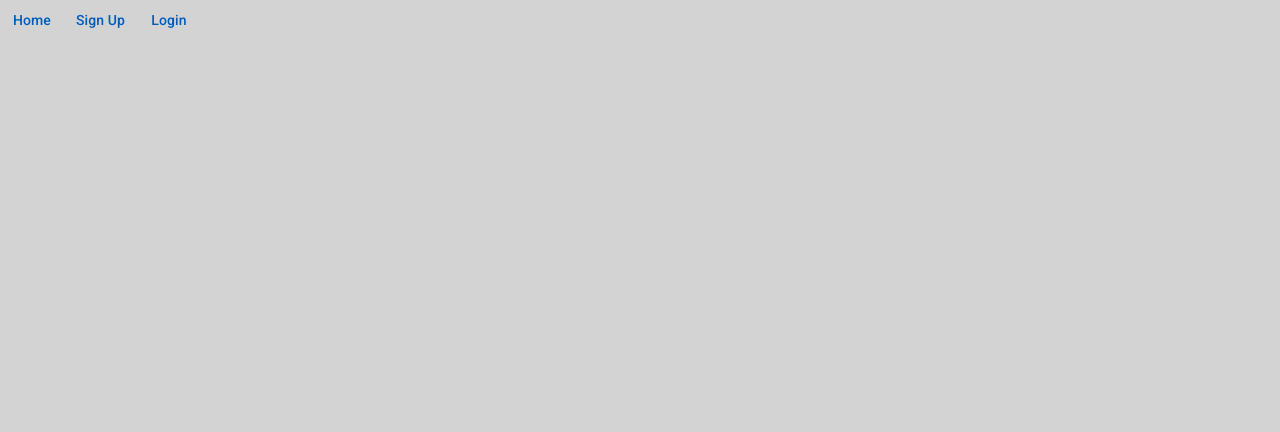
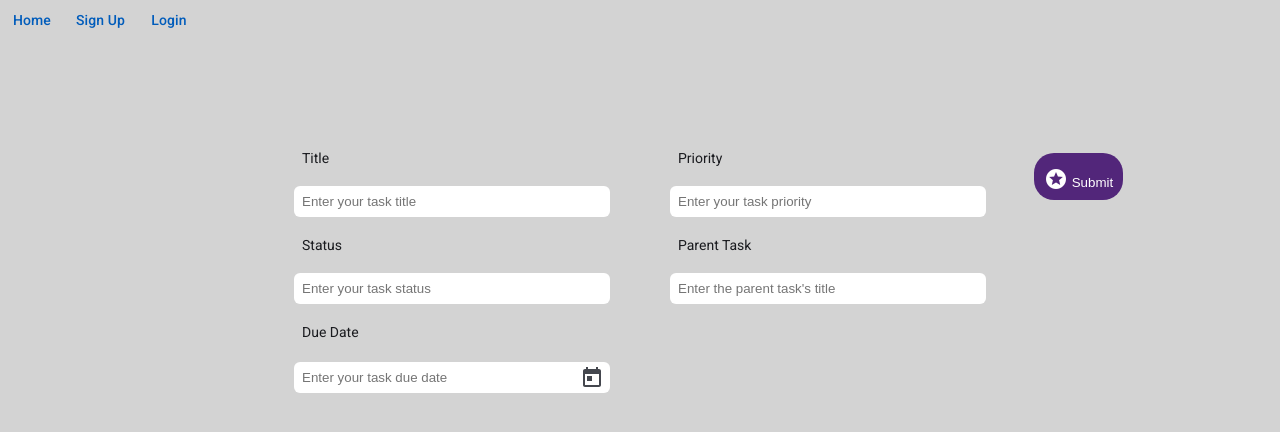
Before and after one commit to JCruz6725/TaskManager_Web_FrontEnd, an Angular app: page /createTask/1 in a window 1280 px wide. Before the commit this address led to /. Shown: the top 432 px of the page. Built offline with nearby package versions, Linux system fonts and the light colour scheme.

Commit message:
added form inputs and date picker

```diff
--- a/src/app/Components/CreateTask/create-details/create-details.css
+++ b/src/app/Components/CreateTask/create-details/create-details.css
@@ -0,0 +1,79 @@
+
+.container{
+    display: flex;
+    flex-direction: row;
+}
+
+.left-details{
+    margin-top: 100px;
+    order: 1;
+}
+
+.right-details {
+    margin-top: 100px;
+    order: 2;
+}
+
+.text-box-label {
+    width: 300px;
+    padding: 8px;
+
+}
+
+label {
+    display: block;
+    margin-right: 10px;
+    margin-left: 10px;
+}
+
+.text-box {
+    width: 300px;
+    padding: 8px;
+    margin: 10px;
+    background-color: white;
+    border-radius: 6px;
+    border: none;
+}
+
+.clickable-task{
+    width: 320px;
+    padding: 8px;
+    margin: 10px;
+    background-color: rgb(228, 211, 233);
+    border-radius: 6px;
+    border: none;
+    text-align: center;
+}
+.clickable-task:hover {
+    background-color: rgb(205, 190, 209);
+}
+
+
+.submit-button{
+    position: relative;
+    left: 750px;
+    bottom: 250px;
+    padding: 10px;
+    border: none;
+    border-radius: 20px;
+    background-color:rgb(82, 38, 122);
+    color: white;
+}
+.submit-button:hover {
+    background-color: rgb(47, 23, 70);
+}
+.star{
+    position: relative;
+    top: 4px;
+}
+
+button {
+    align-items: center;
+}
+
+
+.date-picker {
+    position: relative;
+    top: 8px;
+    right: 48px;
+}
--- a/src/app/Components/CreateTask/create-details/create-details.html
+++ b/src/app/Components/CreateTask/create-details/create-details.html
@@ -1 +1,34 @@
-<p>create-details works!</p>
+<div class="container">
+    <form [formGroup]="taskForm" class="left-details">
+        <label for="title" class="text-box-label">Title</label>
+        <input id="title" class="text-box" type="text" placeholder="Enter your task title" formControlName="title"/>
+
+        <label for="status" class="text-box-label">Status</label>
+        <input id="status" class="text-box" type="text" placeholder="Enter your task status" formControlName="status"/>
+
+        <div class="due-date-container">
+            <label for="due-date" class="text-box-label">Due Date</label>
+            <input id="due-date" class="text-box" type="text" placeholder="Enter your task due date" matInput formControlName="dueDate" [matDatepicker]="dueDatePicker"/>
+            <mat-datepicker-toggle matSuffix [for]="dueDatePicker" class="date-picker"></mat-datepicker-toggle>
+            <mat-datepicker #dueDatePicker></mat-datepicker>
+        </div>
+    </form>
+    <form [formGroup]="taskForm" class="right-details">
+        <div class="Priority-container">
+            <label for="priority" class="text-box-label">Priority</label>
+            <input id="priority" class="text-box" type="text" placeholder="Enter your task priority" formControlName="priority"/>
+        </div>
+
+        <div class="parent-container">
+            <label for="parent" class="text-box-label"> Parent Task</label>
+            <input id="parent" class="text-box" type="text" placeholder="Enter the parent task's title" formControlName="parentTask"/>
+        </div>
+    </form>
+</div>
+
+<form [formGroup]="taskForm">
+    <button class="submit-button" (click)="onSubmit()">
+        <mat-icon class="star">stars</mat-icon>
+        Submit
+    </button>
+</form>
--- a/src/app/Components/CreateTask/create-details/create-details.ts
+++ b/src/app/Components/CreateTask/create-details/create-details.ts
@@ -1,11 +1,30 @@
 import { Component } from '@angular/core';
+import { ReactiveFormsModule, FormControl, FormGroup } from '@angular/forms';
+import { CreateTask } from '../../../Models/create-task';
+import { MatIconModule } from '@angular/material/icon';
+import { MatDatepickerModule, } from '@angular/material/datepicker';
+import { MatNativeDateModule } from '@angular/material/core';
+
+
 
 @Component({
   selector: 'app-create-details',
-  imports: [],
+  imports: [ReactiveFormsModule, MatIconModule, MatDatepickerModule, MatNativeDateModule],
   templateUrl: './create-details.html',
   styleUrl: './create-details.css',
 })
 export class CreateDetails {
 
+
+  taskForm = new FormGroup({
+    title: new FormControl(''),
+    dueDate: new FormControl(''),
+    status: new FormControl(''),
+    priority: new FormControl(''),
+    parentTask: new FormControl('')
+  })
+
+  onSubmit(){
+
+  }
 }
--- a/src/app/Components/CreateTask/create-task-page/create-task-page.css
+++ b/src/app/Components/CreateTask/create-task-page/create-task-page.css
@@ -0,0 +1,7 @@
+.full-page-container{
+    height: 100%;
+    width: 100%;
+    display: flex;
+    justify-content: center;
+    background-color: lightgray;
+}
--- a/src/app/Components/CreateTask/create-task-page/create-task-page.html
+++ b/src/app/Components/CreateTask/create-task-page/create-task-page.html
@@ -1,4 +1,3 @@
-<p>create-task-page works!</p>
 <body>
     <div class="full-page-container">
         <app-create-details></app-create-details>
--- a/src/app/Components/SingleList/single/single.html
+++ b/src/app/Components/SingleList/single/single.html
@@ -19,7 +19,7 @@
   </div>
 
   <!-- Add button -->
-  <button class="add-btn" routerLink="/createTask">+</button>
+  <button class="add-btn" routerLink="/createTask/{{this.listId()}}">+</button>
 
   <button class="delete-btn">
     <mat-icon>delete</mat-icon>
--- a/src/app/Components/SingleList/single/single.ts
+++ b/src/app/Components/SingleList/single/single.ts
@@ -18,6 +18,7 @@ export class Single implements OnInit {
     // userSingleList = signal<any[]>([]);
     listname = signal<string>('')
     listSize = signal<any[]>([]);
+    listId = signal<string>('');
 
   constructor(private service: ListService) {}
 
@@ -29,6 +30,7 @@ export class Single implements OnInit {
     this.service.SingleList(this.dataID()).subscribe((result: any) => {
       this.listname.set(result.name);
       this.listSize.set(result.taskItems);
+      this.listId.set(result.id);
     });
   }
 
--- a/src/app/Components/TaskDetails/details/details.html
+++ b/src/app/Components/TaskDetails/details/details.html
@@ -3,10 +3,8 @@
         <label for="title" class="text-box-label">Title</label>
         <div id="title" class="text-box">{{currentTask().title}}</div>
 
-        <div>
-            <label for="due-date" class="text-box-label">Due Date</label>
-            <div id="due-date" class="text-box">{{currentTaskDate()}}</div>
-        </div>
+        <label for="due-date" class="text-box-label">Due Date</label>
+        <div id="due-date" class="text-box">{{currentTaskDate()}}</div>
 
         <label for="status" class="text-box-label">Status</label>
         <div id="status" class="text-box">{{currentTask().currentStatus.name}}</div>
--- /dev/null
+++ b/src/app/Models/create-task.ts
@@ -0,0 +1,11 @@
+export class CreateTask {
+    title: string;
+    dueDate: string;
+    priority: number;
+
+    constructor(title:string, dueDate:string, priority:number){
+        this.title = title;
+        this.dueDate = dueDate;
+        this.priority = priority;
+    }
+}
--- a/src/app/app.routes.ts
+++ b/src/app/app.routes.ts
@@ -37,7 +37,7 @@ export const routes: Routes = [
     },
 
     {
-        path: 'createTask',
+        path: 'createTask/:id',
         component: CreateTaskPage
     }
 
```
